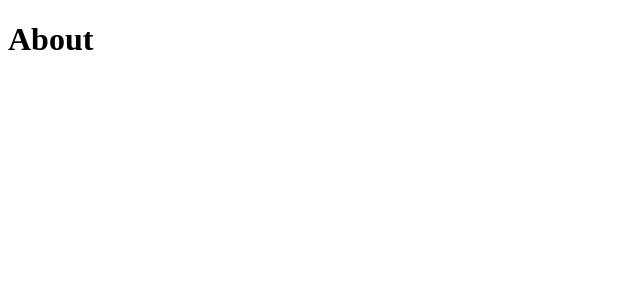
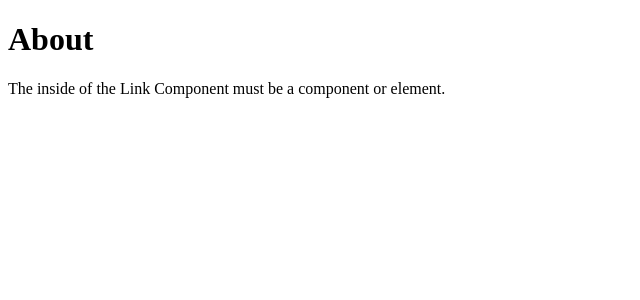
Before and after one commit to SynCROSS/learning-nextjs, a Next.js app: page /about in a window 1280 px wide. Shown: the top 300 px of the page, without its empty margins (0-640 px from the left). Built offline with nearby package versions, Linux system fonts and the light colour scheme.

Commit message:
Care inside of Link

```diff
--- a/pages/about.jsx
+++ b/pages/about.jsx
@@ -1,6 +1,7 @@
 const About = () => (
   <div>
     <h1>About</h1>
+    <p>The inside of the Link Component must be a component or element.</p>
   </div>
 );
 
```
